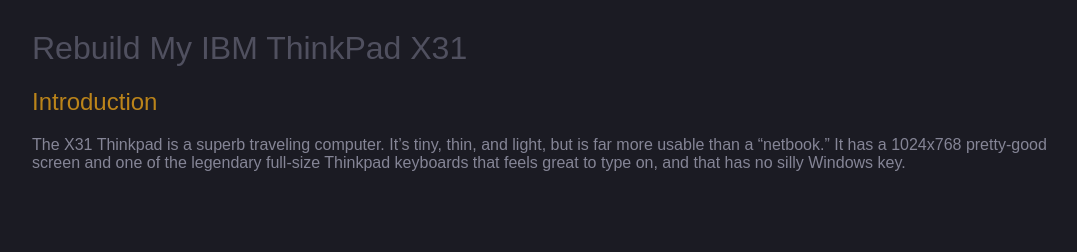
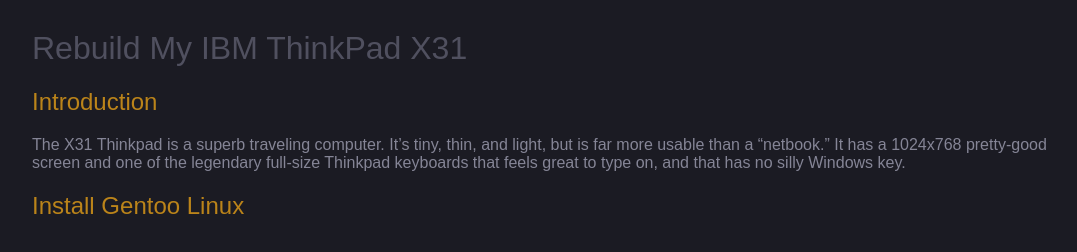
Before and after one commit to slmoby/slmoby.github.io, a plain HTML site: page context/rebuild-ibm-x31.html in a window 1280 px wide. Shown: the whole page, without its empty margins (83-1160 px from the left). Drawn offline with nearby package versions, Linux system fonts and the light colour scheme; a script that the page names is missing.

Commit message:
Fri 25 Oct 2019 11:12:52 AM CST

```diff
--- a/context/rebuild-ibm-x31.html
+++ b/context/rebuild-ibm-x31.html
@@ -25,4 +25,6 @@
 The X31 Thinkpad is a superb traveling computer. It’s tiny, thin, and light, but is far more usable than a “netbook.” It has a 1024x768 pretty-good screen and one of the legendary full-size Thinkpad keyboards that feels great to type on, and that has no silly Windows key.
 
 
+<h2>Install Gentoo Linux</h2>
+
 </html>
```
Also changed, not shown: context/networkmanager.html (deleted), 6 other files.
